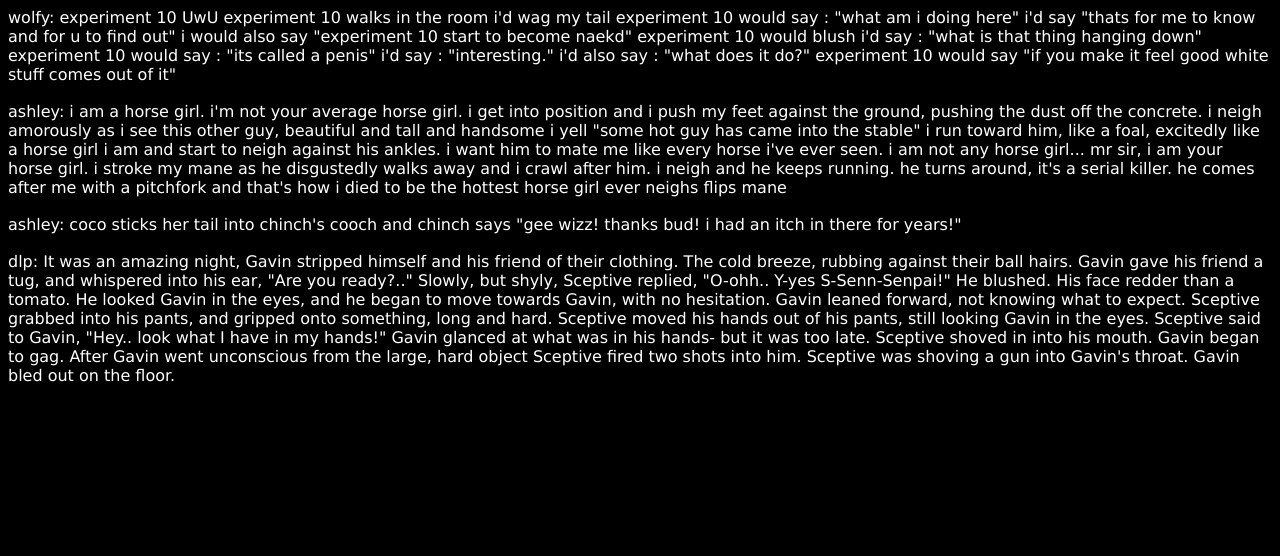
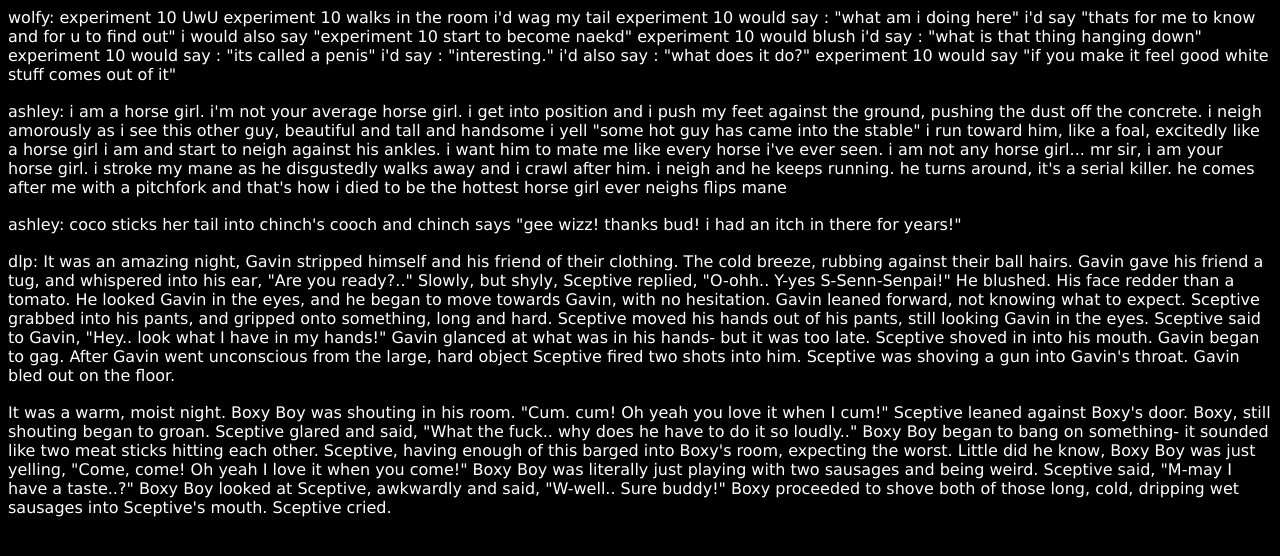
Before and after one commit to SceptiveGithub/Fun, a plain HTML site: page Story.html in a window 1280 px wide. Drawn offline with nearby package versions, Linux system fonts and the light colour scheme.

Commit message:
Update Story.html

```diff
--- a/Story.html
+++ b/Story.html
@@ -22,6 +22,9 @@ that's how i died to be the hottest horse girl ever neighs flips mane</t>
 <br>
 <br>
 <t style="font-family:verdana;color:white">dlp: It was an amazing night, Gavin stripped himself and his friend of their clothing. The cold breeze, rubbing against their ball hairs. Gavin gave his friend a tug, and whispered into his ear, "Are you ready?.." Slowly, but shyly, Sceptive replied, "O-ohh.. Y-yes S-Senn-Senpai!" He blushed. His face redder than a tomato. He looked Gavin in the eyes, and he began to move towards Gavin, with no hesitation. Gavin leaned forward, not knowing what to expect. Sceptive grabbed into his pants, and gripped onto something, long and hard. Sceptive moved his hands out of his pants, still looking Gavin in the eyes. Sceptive said to Gavin, "Hey.. look what I have in my hands!" Gavin glanced at what was in his hands- but it was too late. Sceptive shoved in into his mouth. Gavin began to gag. After Gavin went unconscious from the large, hard object Sceptive fired two shots into him. Sceptive was shoving a gun into Gavin's throat. Gavin bled out on the floor.</t>
+<br>
+<br>
+<t style="font-family:verdana;color:white">It was a warm, moist night. Boxy Boy was shouting in his room. "Cum. cum! Oh yeah you love it when I cum!" Sceptive leaned against Boxy's door. Boxy, still shouting began to groan. Sceptive glared and said, "What the fuck.. why does he have to do it so loudly.." Boxy Boy began to bang on something- it sounded like two meat sticks hitting each other. Sceptive, having enough of this barged into Boxy's room, expecting the worst. Little did he know, Boxy Boy was just yelling, "Come, come! Oh yeah I love it when you come!" Boxy Boy was literally just playing with two sausages and being weird. Sceptive said, "M-may I have a taste..?" Boxy Boy looked at Sceptive, awkwardly and said, "W-well.. Sure buddy!" Boxy proceeded to shove both of those long, cold, dripping wet sausages into Sceptive's mouth. Sceptive cried.</t>
 
 <script src="https://ajax.googleapis.com/ajax/libs/jquery/3.5.1/jquery.min.js"></script>
 <script>
```
